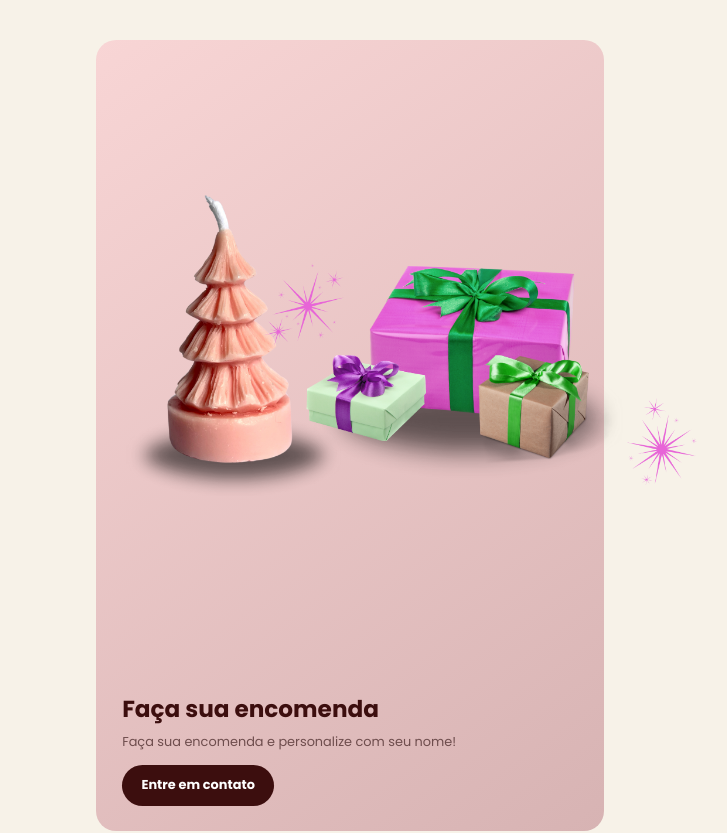
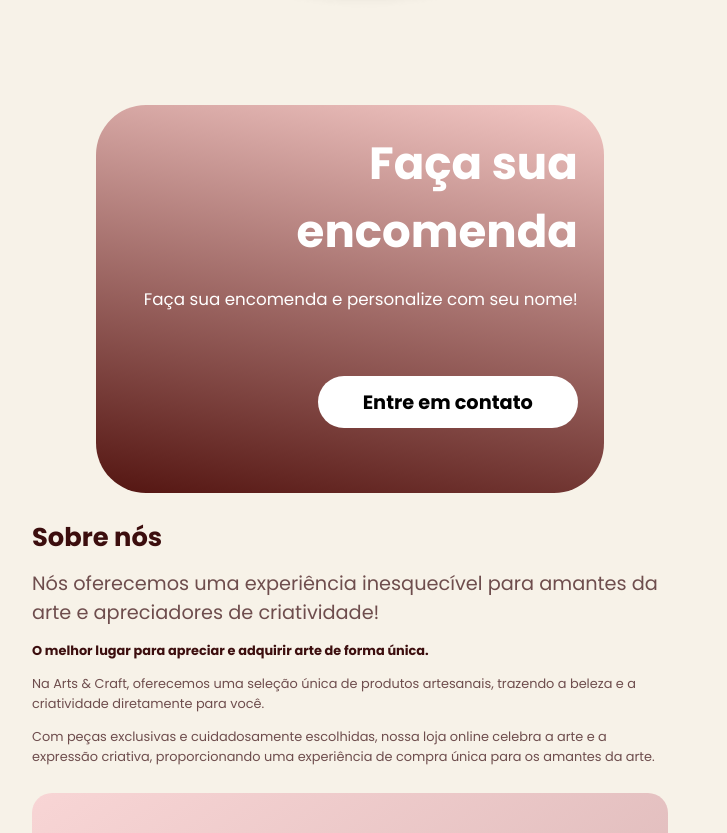
Before and after one commit to wellingtonpereira12/site-artscraft, a React (Vite) app: page / in a window 1280 px wide. Shown: the part 2260-3093 px from the top of the page, without its empty margins (290-1017 px from the left). Built offline with nearby package versions, Linux system fonts and the light colour scheme.

Commit message:
no message

```diff
--- a/src/Components/Produtos/Produtos.css
+++ b/src/Components/Produtos/Produtos.css
@@ -81,7 +81,7 @@
 }
 
 /* Descrição */
-.produto-card .descricao {
+.produto-card .descricaoProdutos {
     font-size: 1rem;
     color: #6e4d4d;
     margin: 1rem 0;
--- a/src/Components/Produtos/Produtos.jsx
+++ b/src/Components/Produtos/Produtos.jsx
@@ -17,7 +17,7 @@ function Produtos() {
                     <img src={portaFotos} alt="Porta-Fotos" />
                     <p className="preco">R$ 5,99</p>
                     <h3>Porta-Fotos</h3>
-                    <p className="descricao">Porta fotos dos momentos felizes da sua vida</p>
+                    <p className="descricaoProdutos">Porta fotos dos momentos felizes da sua vida</p>
                     <button>Peça o seu</button>
                 </div>
 
@@ -26,7 +26,7 @@ function Produtos() {
                     <img src={portajoia} alt="Porta-Joia" />
                     <p className="preco">R$ 19,90</p>
                     <h3>Porta-Joia</h3>
-                    <p className="descricao">Porta-joias "Smug": elegância e proteção para suas joias.</p>
+                    <p className="descricaoProdutos">Porta-joias "Smug": elegância e proteção para suas joias.</p>
                     <button>Peça o seu</button>
                 </div>
 
@@ -35,7 +35,7 @@ function Produtos() {
                     <img src= {descansCopos} alt="Kit Descanso de Copos" />
                     <p className="preco">R$ 19,90</p>
                     <h3>Kit Descanso de Copos</h3>
-                    <p className="descricao">Kit descanso de copos personalizado: estilo único com seu nome.</p>
+                    <p className="descricaoProdutos">Kit descanso de copos personalizado: estilo único com seu nome.</p>
                     <button>Peça o seu</button>
                 </div>
             </div>
--- a/src/Components/SobreNos/SobreNos.css
+++ b/src/Components/SobreNos/SobreNos.css
@@ -31,13 +31,13 @@
 }
 
 /* Texto descritivo */
-.descricao p {
+.descricaoSobre p {
     color: #6e4d4d;
     font-size: 1rem;
     margin: 1rem 0;
 }
 
-.descricao p strong {
+.descricaoSobre p strong {
     color: #3c0e0e;
     font-weight: bold;
 }
@@ -55,7 +55,7 @@
 }
 
 /* Conteúdo do banner */
-.banner-content {
+.banner-contentSobre {
     display: flex;
     align-items: center;
     gap: 2rem;
@@ -63,19 +63,19 @@
 }
 
 /* Texto no banner */
-.texto-banner h2 {
+.texto-bannerSobre h2 {
     font-size: 1.8rem;
     color: #3c0e0e;
     margin-bottom: 0.5rem;
 }
 
-.texto-banner p {
+.texto-bannerSobre p {
     font-size: 1rem;
     color: #6e4d4d;
     margin-bottom: 1rem;
 }
 
-.texto-banner .link-contato {
+.texto-bannerSobre .link-contato {
     display: inline-block;
     color: #3c0e0e;
     text-decoration: underline;
@@ -91,7 +91,7 @@
     text-align: center;
 }
 
-.imagem-endereco .imagem-banner {
+.imagem-endereco .imagem-bannerSobre{
     max-width: 200px;
     border-radius: 20px;
     margin-bottom: 1rem;
--- a/src/Components/SobreNos/SobreNos.jsx
+++ b/src/Components/SobreNos/SobreNos.jsx
@@ -14,7 +14,7 @@ function SobreNos() {
                 </div>
 
                 {/* Texto descritivo */}
-                <div className="descricao">
+                <div className="descricaoSobre">
                     <p>
                         <strong>O melhor lugar para apreciar e adquirir arte de forma única.</strong>
                     </p>
@@ -29,9 +29,9 @@ function SobreNos() {
 
             {/* Banner inferior */}
             <div className="banner-sobre-nos">
-                <div className="banner-content">
+                <div className="banner-contentSobre">
                     {/* Texto do banner */}
-                    <div className="texto-banner">
+                    <div className="texto-bannerSobre">
                         <h2>Arts & Craft</h2>
                         <p>Atendemos via WhatsApp</p>
                         <p>Venha fazer sua encomenda</p>
@@ -40,7 +40,7 @@ function SobreNos() {
 
                     {/* Imagem e endereço */}
                     <div className="imagem-endereco">
-                        <img src={velasepresentejuntos} alt="Vela artesanal" className="imagem-banner" />
+                        <img src={velasepresentejuntos} alt="Vela artesanal" className="imagem-bannerSobre" />
                         <div className="endereco">
                             <h3>Onde estamos</h3>
                             <p>Você pode nos encontrar no endereço:</p>
--- a/src/Components/Velas/Velas.css
+++ b/src/Components/Velas/Velas.css
@@ -2,7 +2,7 @@
 .velas-section {
     padding-left: 30rem;
     padding-right: 30rem;
-    padding-top: 2rem;
+    padding-top: 4rem;
 }
 
 /* Conteúdo principal */
@@ -54,6 +54,7 @@
     color: #3c0e0e;
     text-decoration: underline;
     font-size: 1rem;
+
 }
 
 /* Imagem principal */
@@ -62,56 +63,67 @@
 
 }
 
-/* Banner de encomenda */
-.banner-encomenda {
-    background: linear-gradient(145deg, #f8d5d5, #d7b3b3); /* Gradiente */
-    border-radius: 20px;
-    margin-top: 2rem;
-    padding: 2rem;
+.banner-contentVelas {
+    display: flex;           /* Define o layout flexível */
+    justify-content: flex-end; /* Alinha os itens ao lado direito */
+    align-items: flex-end;   /* Alinha os itens ao final no eixo cruzado (vertical) */
+    gap: 2rem;               /* Define o espaço entre os itens */
+    flex-wrap: wrap;         /* Permite que os itens "quebrem linha" se necessário */
+    background: linear-gradient(10deg, #541511, #F3C7C4); /* Gradiente */
+    border-radius: 50px;
+    margin-top: 5rem;
     display: flex;
-    align-items: center;
-    justify-content: space-between;
+    align-items: flex-end;
     gap: 1.5rem;
     flex-wrap: wrap;
-}
-
-.banner-content {
-    display: flex;
-    align-items: center;
-    gap: 2rem;
-    flex-wrap: wrap;
+    padding: 2rem;
 }
 
 /* Imagem no banner */
 .imagem-banner {
-    max-width: 600px;
-    border-radius: 15px;
+    background-image: url('../../assets/Vela e presente.png'); /* Defina o caminho da sua imagem */
+    position: absolute;
+    top: 1%; /* Distância do topo da tela */
+    left: 1%; /* Distância da esquerda da tela */
+    transform: translate(30%, 168%); /* Centraliza o contêiner, ajustando o ponto de origem */
+    background-repeat: no-repeat; /* Impede a repetição da imagem */
+    width: 60%; /* Ajuste conforme necessário */
+    height: 100%; /* Ajuste conforme necessário */
+    background-size: 70%;
 }
 
-/* Texto no banner */
-.texto-banner h2 {
-    font-size: 1.8rem;
-    color: #3c0e0e;
-    margin-bottom: 0.5rem;
+.texto-facaIcomendas {
+    font-size: 3.5rem;
+    color: #ffffff;
     font-family: 'Poppins', sans-serif;
+    padding-left: 80rem;
+    align-items: end;
+    text-align: right;
+    font-weight: 600;
 }
 
-.texto-banner p {
-    font-size: 1rem;
-    color: #6e4d4d;
-    margin-bottom: 1rem;
+.texto-bannerVelas {
+    align-items: end;
+    text-align: right
+}
+
+.texto-bannerVelas  p {
+    font-size: 1.3rem;
+    color: #ffffff;
+    margin-bottom: 5rem;
     font-family: 'Poppins', sans-serif;
 }
 
 .botao-banner {
     display: inline-block;
-    background-color: #3c0e0e;
-    color: white;
+    background-color: #ffffff;
+    color: #000000;
     text-decoration: none;
-    border-radius: 30px;
-    padding: 0.8rem 1.5rem;
-    font-size: 1rem;
+    border-radius: 60px;
+    padding: 0.9rem 3.5rem;
+    font-size: 1.5rem;
     transition: background-color 0.3s ease;
+    margin-bottom: 3rem;
 }
 
 .botao-banner:hover {
--- a/src/Components/Velas/Velas.jsx
+++ b/src/Components/Velas/Velas.jsx
@@ -1,5 +1,4 @@
 import './Velas.css';
-import velaspresente from '../../assets/Vela e presente.png';
 import velas from '../../assets/Vela.png';
 
 function Velas() {
@@ -24,14 +23,12 @@ function Velas() {
             </div>
 
             {/* Banner inferior */}
-            <div className="banner-encomenda">
-                <div className="banner-content">
-                    <img src={velaspresente} alt="Presentes com vela" className="imagem-banner" />
-                    <div className="texto-banner">
-                        <h2>Faça sua encomenda</h2>
-                        <p>Faça sua encomenda e personalize com seu nome!</p>
-                        <a href="#contato" className="botao-banner">Entre em contato</a>
-                    </div>
+            <div className="imagem-banner"></div>
+            <div className="banner-contentVelas">
+                <div className='texto-facaIcomendas'>Faça sua encomenda</div>
+                <div className="texto-bannerVelas">
+                    <p>Faça sua encomenda e personalize com seu nome!</p>
+                    <a href="#contato" className="botao-banner">Entre em contato</a>
                 </div>
             </div>
         </section>
```
